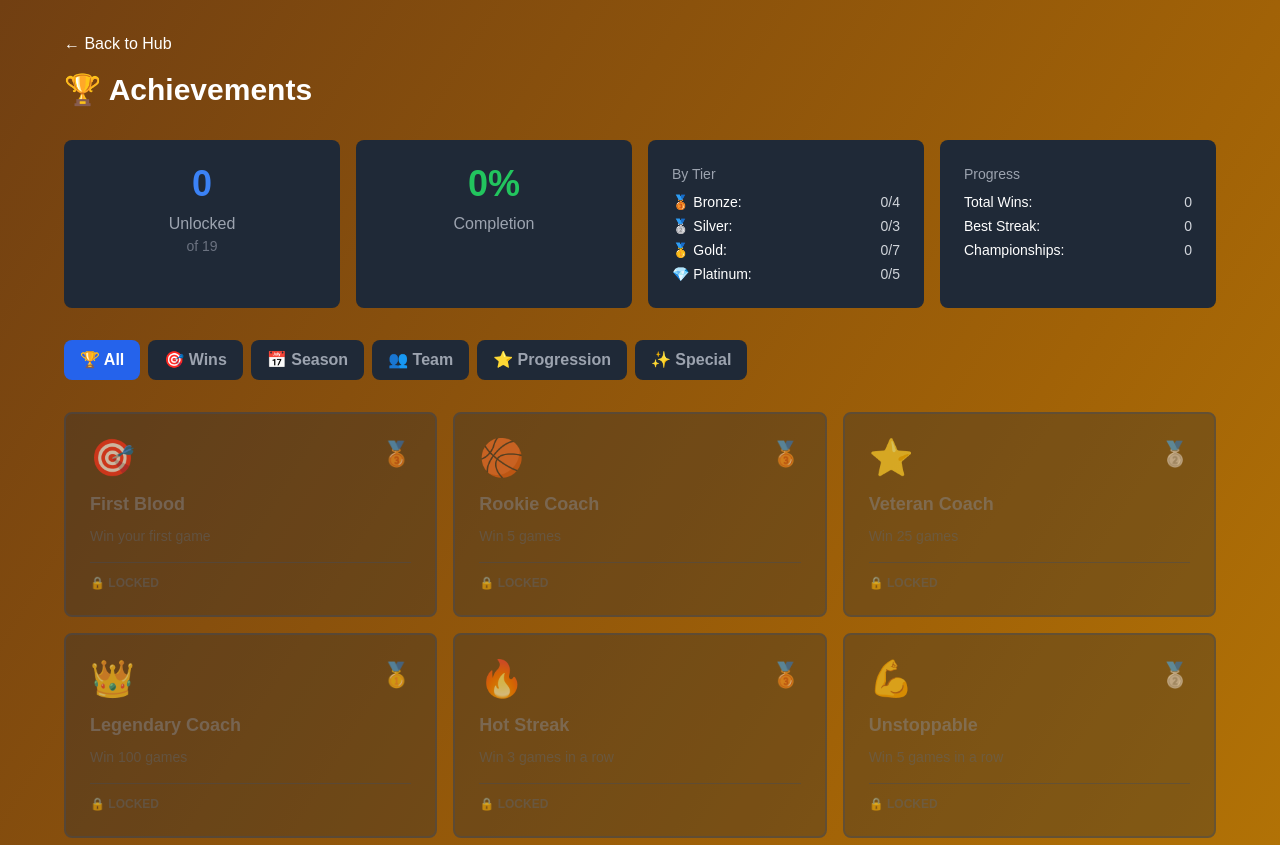
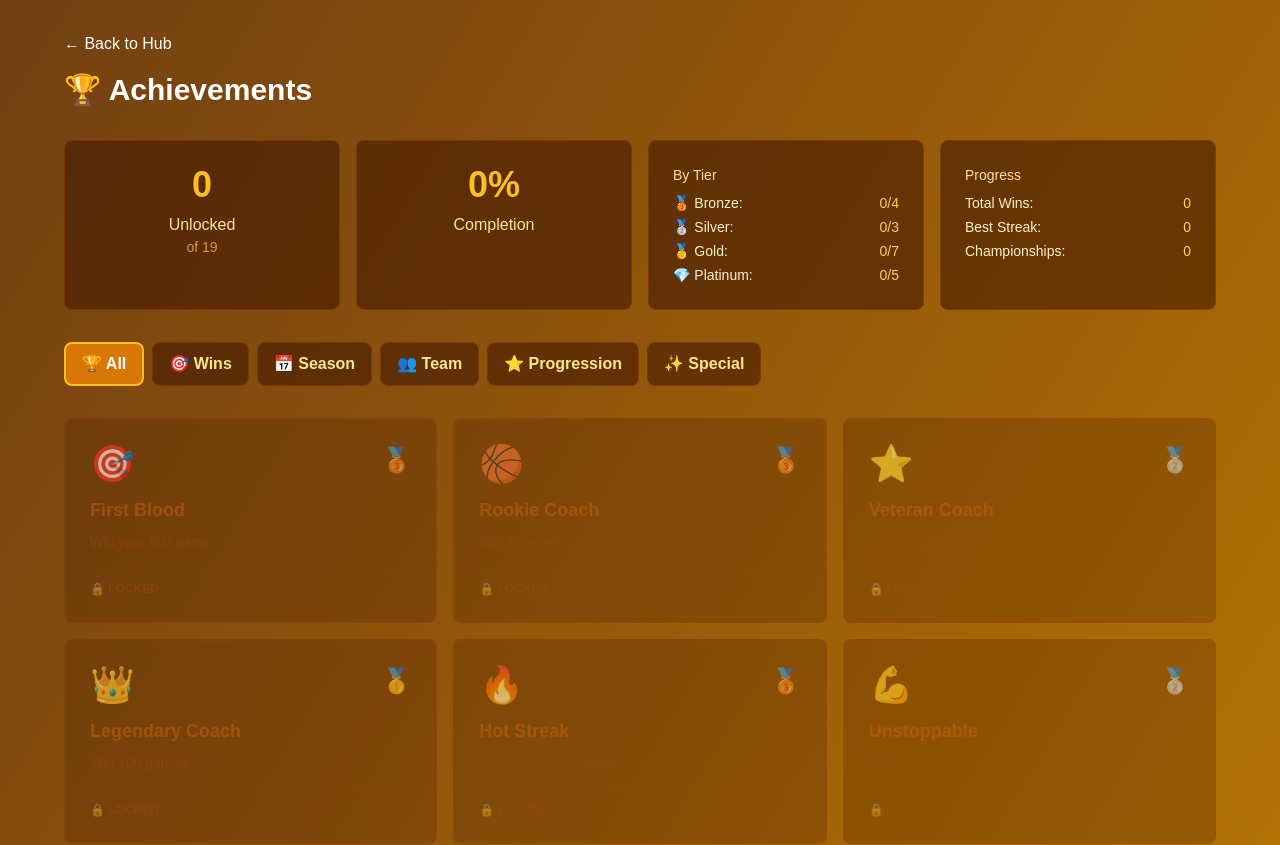
Before and after one commit to guygir/u20-basketball-manager, a Next.js app: page /basketball/achievements in a window 1280 px wide. Shown: the top 845 px of the page. Built offline with nearby package versions, Linux system fonts and the light colour scheme.

Commit message:
Add: Player info modal to team page, improve achievements color scheme

```diff
--- a/app/basketball/achievements/page.tsx
+++ b/app/basketball/achievements/page.tsx
@@ -83,43 +83,43 @@ export default function AchievementsPage() {
 
         {/* Stats Overview */}
         <div className="grid grid-cols-1 md:grid-cols-4 gap-4 mb-8">
-          <div className="bg-gray-800 rounded-lg p-6 text-center">
-            <div className="text-4xl font-bold text-blue-500">{stats.unlocked}</div>
-            <div className="text-gray-400 mt-2">Unlocked</div>
-            <div className="text-sm text-gray-500">of {stats.total}</div>
+          <div className="bg-amber-950/60 border border-amber-700/30 rounded-lg p-6 text-center">
+            <div className="text-4xl font-bold text-amber-400">{stats.unlocked}</div>
+            <div className="text-amber-200 mt-2">Unlocked</div>
+            <div className="text-sm text-amber-300/70">of {stats.total}</div>
           </div>
 
-          <div className="bg-gray-800 rounded-lg p-6 text-center">
-            <div className="text-4xl font-bold text-green-500">{stats.percentage}%</div>
-            <div className="text-gray-400 mt-2">Completion</div>
+          <div className="bg-amber-950/60 border border-amber-700/30 rounded-lg p-6 text-center">
+            <div className="text-4xl font-bold text-amber-400">{stats.percentage}%</div>
+            <div className="text-amber-200 mt-2">Completion</div>
           </div>
 
-          <div className="bg-gray-800 rounded-lg p-6">
-            <div className="text-sm text-gray-400 mb-2">By Tier</div>
+          <div className="bg-amber-950/60 border border-amber-700/30 rounded-lg p-6">
+            <div className="text-sm text-amber-200 mb-2">By Tier</div>
             <div className="space-y-1 text-sm">
               {Object.entries(stats.byTier).map(([tier, data]) => (
-                <div key={tier} className="flex justify-between">
+                <div key={tier} className="flex justify-between text-amber-100">
                   <span className="capitalize">{tierIcons[tier as keyof typeof tierIcons]} {tier}:</span>
-                  <span className="text-gray-300">{data.unlocked}/{data.total}</span>
+                  <span className="text-amber-300">{data.unlocked}/{data.total}</span>
                 </div>
               ))}
             </div>
           </div>
 
-          <div className="bg-gray-800 rounded-lg p-6">
-            <div className="text-sm text-gray-400 mb-2">Progress</div>
-            <div className="space-y-1 text-sm">
+          <div className="bg-amber-950/60 border border-amber-700/30 rounded-lg p-6">
+            <div className="text-sm text-amber-200 mb-2">Progress</div>
+            <div className="space-y-1 text-sm text-amber-100">
               <div className="flex justify-between">
                 <span>Total Wins:</span>
-                <span className="text-gray-300">{progress.totalWins}</span>
+                <span className="text-amber-300">{progress.totalWins}</span>
               </div>
               <div className="flex justify-between">
                 <span>Best Streak:</span>
-                <span className="text-gray-300">{progress.bestWinStreak}</span>
+                <span className="text-amber-300">{progress.bestWinStreak}</span>
               </div>
               <div className="flex justify-between">
                 <span>Championships:</span>
-                <span className="text-gray-300">{progress.totalChampionships}</span>
+                <span className="text-amber-300">{progress.totalChampionships}</span>
               </div>
             </div>
           </div>
@@ -134,8 +134,8 @@ export default function AchievementsPage() {
               className={`
                 px-4 py-2 rounded-lg font-semibold whitespace-nowrap transition-colors
                 ${selectedCategory === cat.id
-                  ? 'bg-blue-600 text-white'
-                  : 'bg-gray-800 text-gray-400 hover:bg-gray-700'
+                  ? 'bg-amber-600 text-white border-2 border-amber-400'
+                  : 'bg-amber-950/60 text-amber-200 border border-amber-700/30 hover:bg-amber-900/60'
                 }
               `}
             >
@@ -157,7 +157,7 @@ export default function AchievementsPage() {
                   rounded-lg p-6 border-2 transition-all
                   ${isUnlocked
                     ? `${tierColors[achievement.tier]} animate-slideUp`
-                    : 'border-gray-700 bg-gray-800/50 opacity-60'
+                    : 'border-amber-800/40 bg-amber-950/40 opacity-60'
                   }
                 `}
               >
@@ -168,26 +168,26 @@ export default function AchievementsPage() {
                 </div>
 
                 {/* Title */}
-                <h3 className={`text-lg font-bold mb-2 ${isUnlocked ? 'text-white' : 'text-gray-500'}`}>
+                <h3 className={`text-lg font-bold mb-2 ${isUnlocked ? 'text-white' : 'text-amber-700'}`}>
                   {isHiddenAndLocked ? '???' : achievement.name}
                 </h3>
 
                 {/* Description */}
-                <p className={`text-sm mb-4 ${isUnlocked ? 'text-gray-300' : 'text-gray-600'}`}>
+                <p className={`text-sm mb-4 ${isUnlocked ? 'text-amber-100' : 'text-amber-800/70'}`}>
                   {isHiddenAndLocked ? 'Hidden achievement - unlock to reveal!' : achievement.description}
                 </p>
 
                 {/* Reward */}
                 {!isHiddenAndLocked && achievement.reward?.coins && (
-                  <div className={`text-sm ${isUnlocked ? 'text-yellow-500' : 'text-gray-600'}`}>
+                  <div className={`text-sm ${isUnlocked ? 'text-amber-400' : 'text-amber-800/70'}`}>
                     💰 Reward: {achievement.reward.coins} coins
                   </div>
                 )}
 
                 {/* Unlocked Badge */}
                 {isUnlocked && (
-                  <div className="mt-3 pt-3 border-t border-gray-700">
-                    <div className="text-xs text-green-500 font-semibold">
+                  <div className="mt-3 pt-3 border-t border-amber-700/30">
+                    <div className="text-xs text-green-400 font-semibold">
                       ✓ UNLOCKED
                     </div>
                   </div>
@@ -195,8 +195,8 @@ export default function AchievementsPage() {
 
                 {/* Locked Badge */}
                 {!isUnlocked && (
-                  <div className="mt-3 pt-3 border-t border-gray-700">
-                    <div className="text-xs text-gray-600 font-semibold">
+                  <div className="mt-3 pt-3 border-t border-amber-800/30">
+                    <div className="text-xs text-amber-800/70 font-semibold">
                       🔒 {isHiddenAndLocked ? 'HIDDEN' : 'LOCKED'}
                     </div>
                   </div>
```
Also changed, not shown: app/basketball/team/page.tsx (+162 -8 lines).
